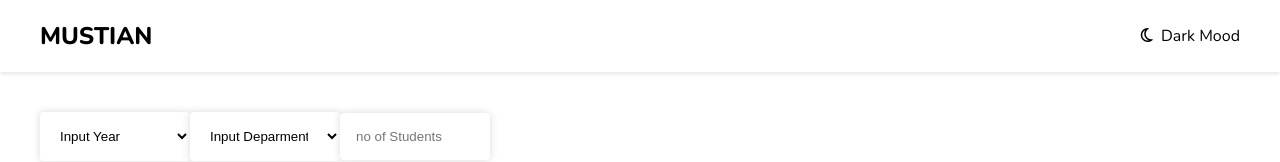
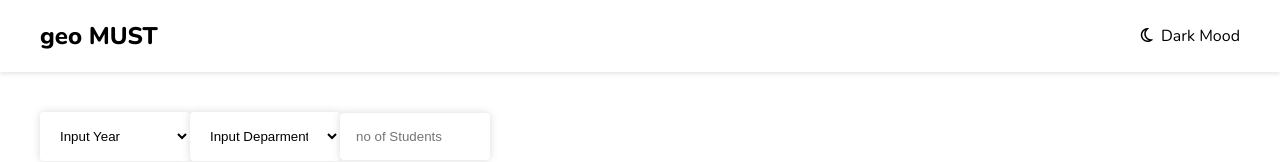
Before and after one commit to Qamar-Web-developer/Student-Marks-Showing-Project, a React (Vite) app: page / in a window 1280 px wide. Shown: the top 162 px of the page. Built offline with nearby package versions, Linux system fonts and the light colour scheme.

Commit message:
Change header title from 'MUSTIAN' to 'geo MUST'
Change from must to geo mustian

```diff
--- a/component/Header.jsx
+++ b/component/Header.jsx
@@ -13,7 +13,7 @@ else{
 
        <header className="header-container">
       <div className="header-content">
-        <h2 className="title"><a href="/">MUSTIAN</a></h2>
+        <h2 className="title"><a href="/">geo MUST</a></h2>
         <p className="theme-changer"
         onClick={()=>{
           setDark(!isDark)
```
